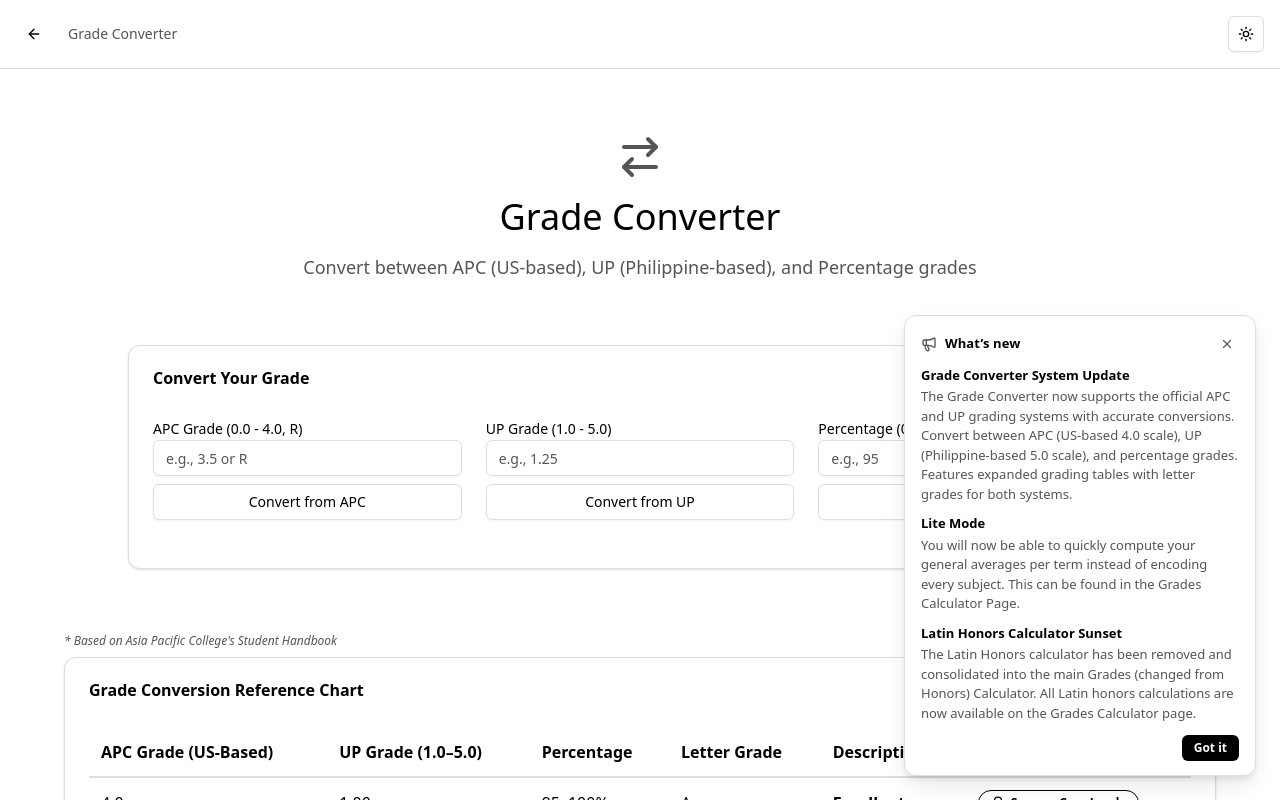
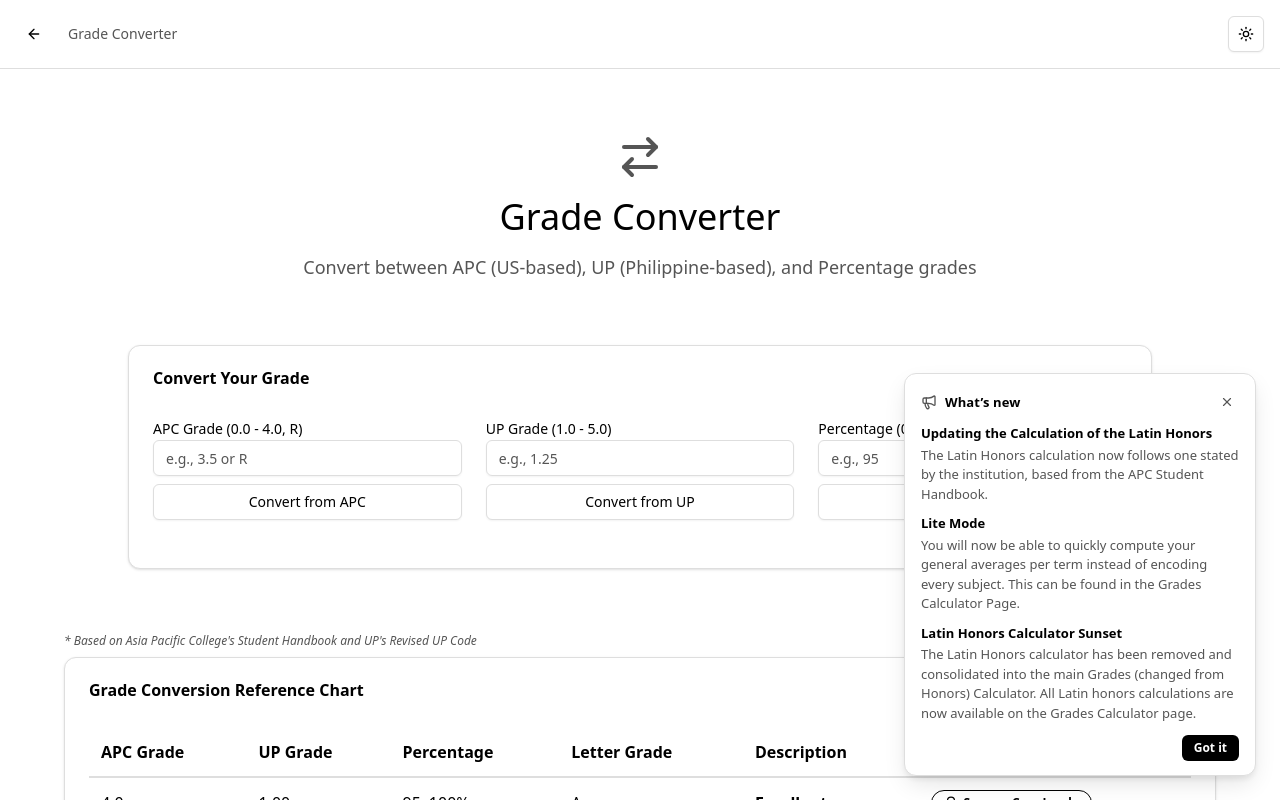
Before and after one commit to jpcsapc/APC-Honors-Checker, a Next.js app: page /grade-converter in a window 1280 px wide. Shown: the top 800 px of the page. Built offline with nearby package versions, Linux system fonts and the light colour scheme.

Commit message:
refactor: update Grade Converter references

```diff
--- a/src/app/grade-converter/page.tsx
+++ b/src/app/grade-converter/page.tsx
@@ -375,7 +375,7 @@
         {/* Comparison Chart */}
         <div className="max-w-6xl mx-auto">
           <p className="text-xs text-muted-foreground mb-2 italic">
-            * Based on Asia Pacific College&apos;s Student Handbook
+            * Based on Asia Pacific College&apos;s Student Handbook and UP&apos;s Revised UP Code
           </p>
           <Card>
             <CardHeader>
@@ -386,8 +386,8 @@
                 <table className="w-full border-collapse">
                   <thead>
                     <tr className="border-b-2 border-border">
-                      <th className="text-left p-3 font-semibold">APC Grade (US-Based)</th>
-                      <th className="text-left p-3 font-semibold">UP Grade (1.0–5.0)</th>
+                      <th className="text-left p-3 font-semibold">APC Grade</th>
+                      <th className="text-left p-3 font-semibold">UP Grade</th>
                       <th className="text-left p-3 font-semibold">Percentage</th>
                       <th className="text-left p-3 font-semibold">Letter Grade</th>
                       <th className="text-left p-3 font-semibold">Description</th>
--- a/src/lib/update-logs.json
+++ b/src/lib/update-logs.json
@@ -23,15 +23,15 @@
   {
     "id": 4,
     "title": "Updating the Calculation of the Latin Honors",
-    "description": "The Latin Honors calculation now follows the same method as the one used by the institution, based from the APC Student Handbook.",
+    "description": "The Latin Honors calculation now follows one stated by the institution, based from the APC Student Handbook.",
     "created_at": "2026-05-03T00:00:00Z",
-    "is_visible": false
+    "is_visible": true
   },
   {
     "id": 5,
     "title": "Grade Converter System Update",
     "description": "The Grade Converter now supports the official APC and UP grading systems with accurate conversions. Convert between APC (US-based 4.0 scale), UP (Philippine-based 5.0 scale), and percentage grades. Features expanded grading tables with letter grades for both systems.",
     "created_at": "2026-05-03T00:00:00Z",
-    "is_visible": true
+    "is_visible": false
   }
 ]
```
